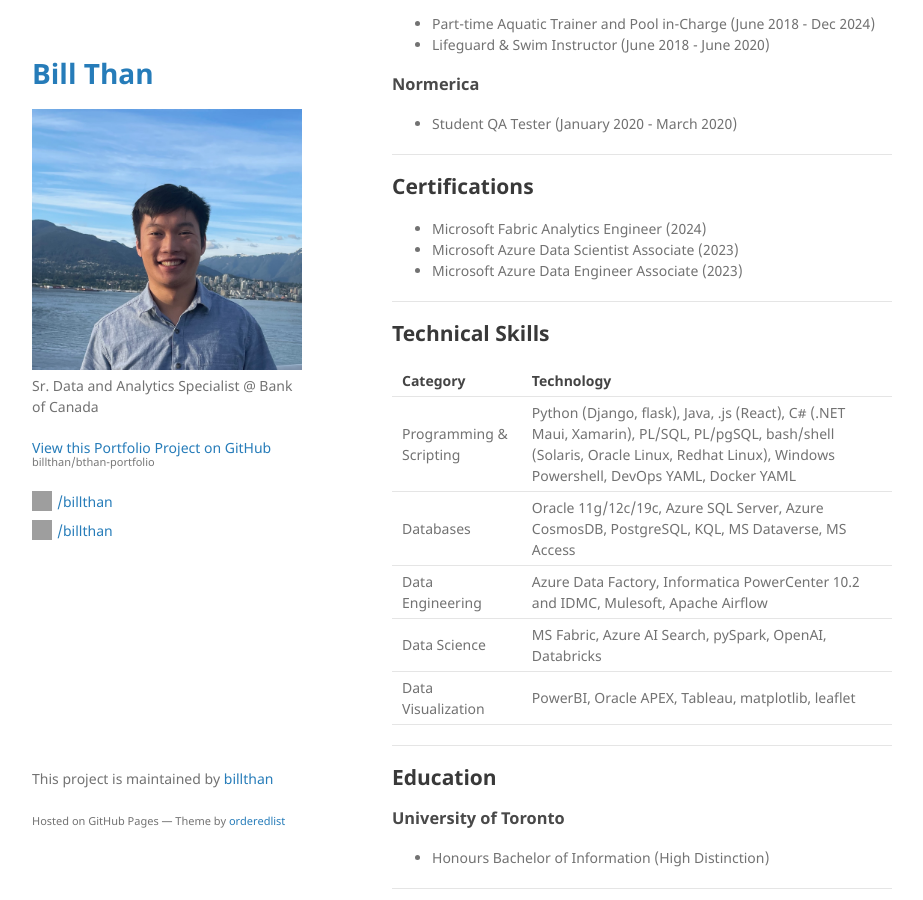
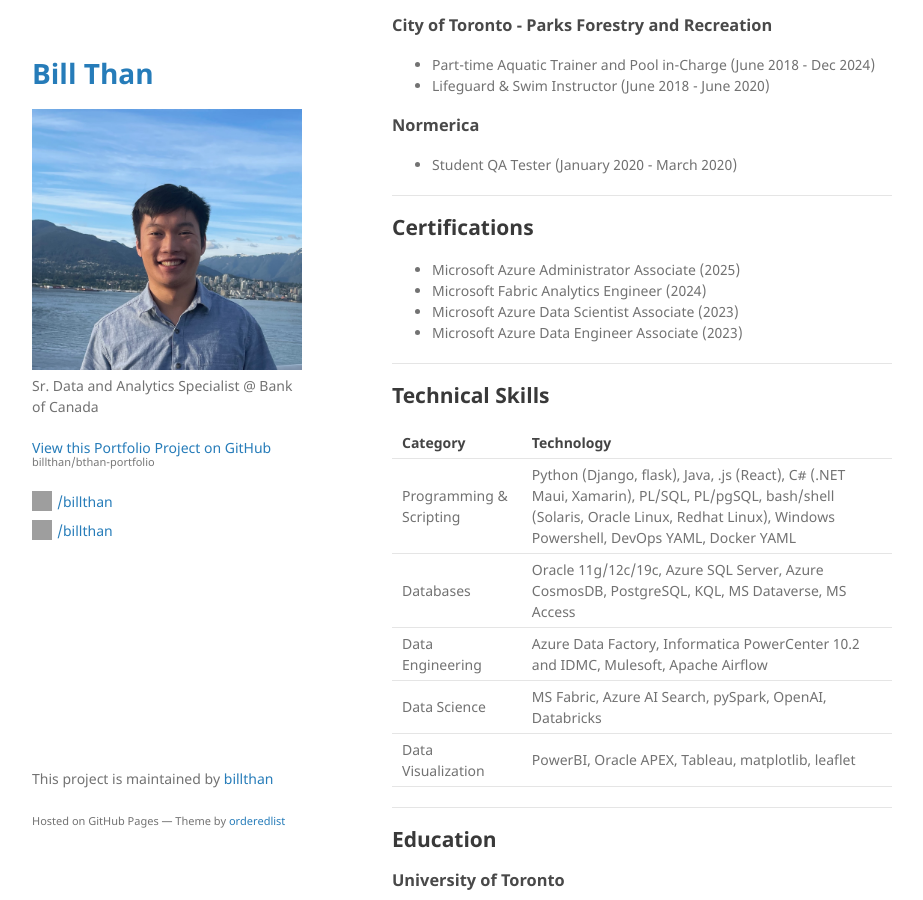
Before and after one commit to billthan/bthan-portfolio, a Jekyll site: the page built from index.md, in a window 1280 px wide and 900 px high, scrolled down 1440 px. Shown: the whole window, without its empty margins (178-1101 px from the left). Built offline with Jekyll 4.4.1, drawn with Linux system fonts in a browser that asks for light colours; some of the changed text lies outside the part shown; grey boxes are pictures that could not be loaded.

Commit message:
Update certifications in index.md
Added Microsoft certifications to the index.

```diff
--- a/index.md
+++ b/index.md
@@ -6,6 +6,8 @@ layout: default
 Bill is an accomplished team leader with experience building end-to-end on-prem/cloud data solutions.
 
 His core focuses are full-stack and data engineering.
+
+4x Microsoft Certified
 
 * * *
 ## Projects
@@ -56,6 +58,7 @@ His core focuses are full-stack and data engineering.
 * * *
 
 ## Certifications
+* Microsoft Azure Administrator Associate (2025)
 * Microsoft Fabric Analytics Engineer (2024)
 * Microsoft Azure Data Scientist Associate (2023)
 * Microsoft Azure Data Engineer Associate (2023)
```
